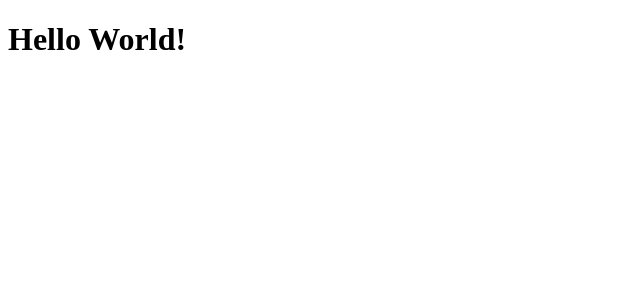
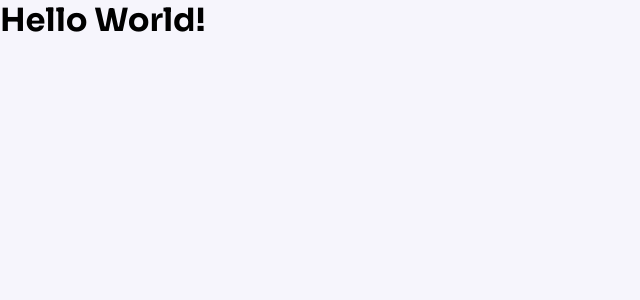
Before and after one commit to JoaoPedroAFLuz/fin-app-java-ts, a React (Vite) app in the folder web/: page / in a window 1280 px wide. Shown: the top 300 px of the page, without its empty margins (0-640 px from the left). Built offline with nearby package versions, Linux system fonts and the light colour scheme.

Commit message:
feat: global styles

```diff
--- a/web/index.html
+++ b/web/index.html
@@ -2,9 +2,18 @@
 <html lang="en">
   <head>
     <meta charset="UTF-8" />
+
+    <link rel="preconnect" href="https://fonts.googleapis.com" />
+    <link rel="preconnect" href="https://fonts.gstatic.com" crossorigin />
+
     <link rel="icon" type="image/svg+xml" href="/vite.svg" />
     <meta name="viewport" content="width=device-width, initial-scale=1.0" />
-    <title>Vite + React + TS</title>
+
+    <link
+      href="https://fonts.googleapis.com/css2?family=Sora:wght@400;700&display=swap"
+      rel="stylesheet"
+    />
+    <title>Prova Java Fullstack</title>
   </head>
   <body>
     <div id="root"></div>
--- a/web/package.json
+++ b/web/package.json
@@ -10,11 +10,13 @@
   },
   "dependencies": {
     "react": "^18.2.0",
-    "react-dom": "^18.2.0"
+    "react-dom": "^18.2.0",
+    "styled-components": "^5.3.8"
   },
   "devDependencies": {
     "@types/react": "^18.0.27",
     "@types/react-dom": "^18.0.10",
+    "@types/styled-components": "^5.1.26",
     "@typescript-eslint/eslint-plugin": "^5.54.1",
     "@typescript-eslint/parser": "^5.54.1",
     "@vitejs/plugin-react": "^3.1.0",
--- a/web/src/App.tsx
+++ b/web/src/App.tsx
@@ -1,5 +1,15 @@
+import { ThemeProvider } from 'styled-components';
+
+import GlobalStyles from './assets/styles/globalStyles';
+import { defaultTheme } from './assets/styles/themes/default';
+
 function App() {
-  return <h1>Hello World!</h1>;
+  return (
+    <ThemeProvider theme={defaultTheme}>
+      <GlobalStyles />
+      <h1>Hello World!</h1>
+    </ThemeProvider>
+  );
 }
 
 export default App;
--- /dev/null
+++ b/web/src/assets/styles/globalStyles.ts
@@ -0,0 +1,20 @@
+import { createGlobalStyle } from 'styled-components';
+
+export default createGlobalStyle`
+  * {
+    margin: 0;
+    padding: 0;
+    box-sizing: border-box;
+
+    font-family: 'Sora', sans-serif;
+  }
+
+  body {
+    background: ${({ theme }) => theme.colors.background};
+    font-size: 1rem;
+  }
+
+  button {
+    cursor: pointer;
+  }
+`;
--- /dev/null
+++ b/web/src/assets/styles/themes/default.ts
@@ -0,0 +1,9 @@
+import { DefaultTheme } from 'styled-components';
+
+const defaultTheme: DefaultTheme = {
+  colors: {
+    background: '#f6f5fc',
+  },
+};
+
+export { defaultTheme };
```
Also changed, not shown: web/src/@types/styled.d.ts (added, +9 -0 lines), 2 other files (tests, documents, lock files or other folders).
